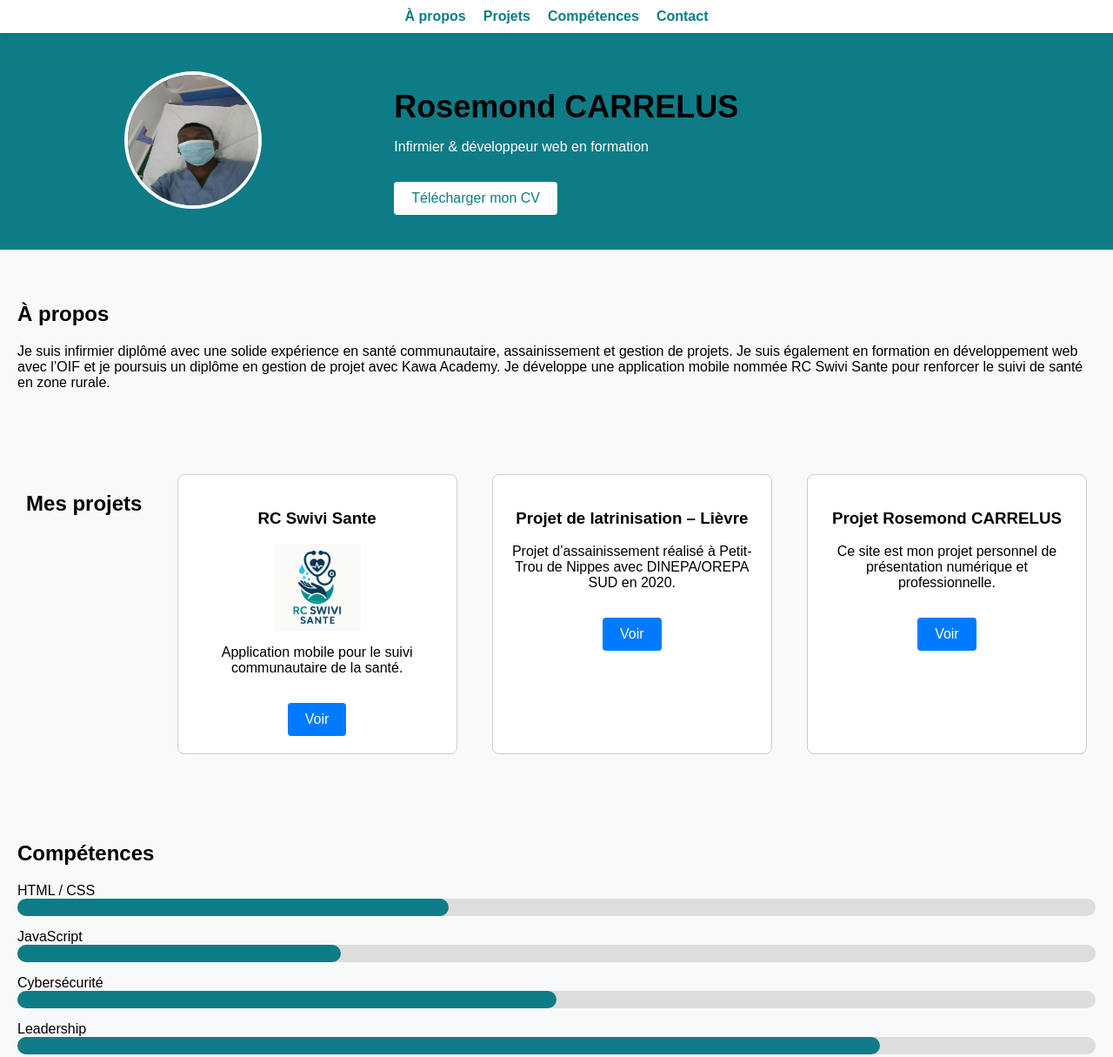
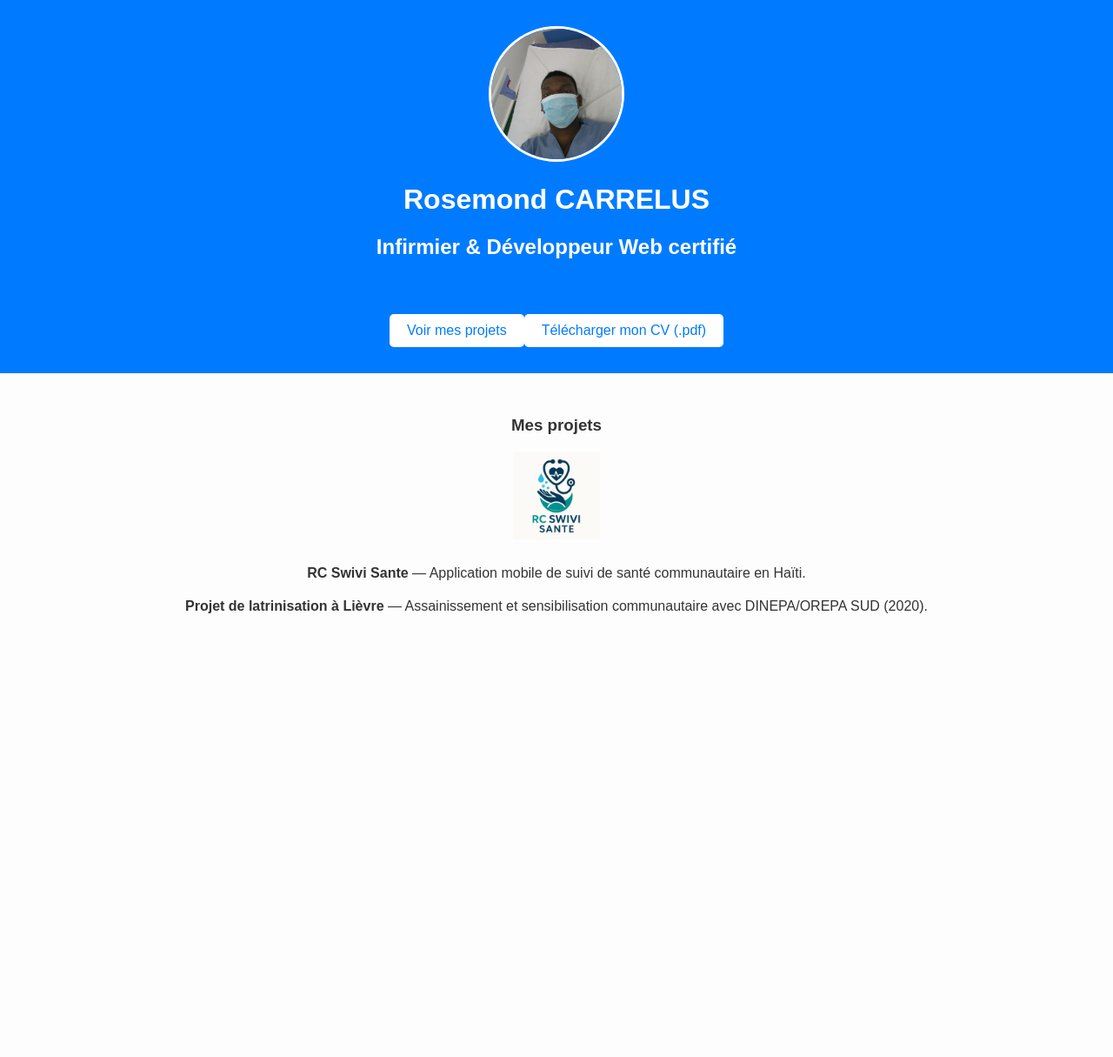
Before and after one commit to Brown300/CARRE, a plain HTML site: page index.html in a window 1280 px wide. Shown: the top 1215 px of the page at 87% size. After the commit the page ends 800 px from the top, so only its background shows below. Drawn offline with Linux system fonts and the light colour scheme.

Commit message:
Add files via upload

```diff
--- a/index.html
+++ b/index.html
@@ -1,85 +1,2 @@
-
-<!DOCTYPE html>
-<html lang="fr">
-<head>
-  <meta charset="UTF-8" />
-  <meta name="viewport" content="width=device-width, initial-scale=1.0"/>
-  <title>Rosemond CARRELUS - Portfolio</title>
-  <link rel="stylesheet" href="style.css" />
-</head>
-<body>
-  <nav class="navbar">
-    <a href="#about">À propos</a>
-    <a href="#projects">Projets</a>
-    <a href="#skills">Compétences</a>
-    <a href="#contact">Contact</a>
-  </nav>
-
-  <header class="hero">
-    <div class="hero-left">
-      <img src="profile.jpg" alt="Photo de Rosemond CARRELUS" class="profile-pic" />
-    </div>
-    <div class="hero-right">
-      <h1 style="color:#000000;">Rosemond CARRELUS</h1>
-      <p>Infirmier & développeur web en formation</p>
-      <a href="cv_rosemond_carrelus.pdf" class="btn">Télécharger mon CV</a>
-    </div>
-  </header>
-
-  <section class="about" id="about">
-    <h2>À propos</h2>
-    <p>Je suis infirmier diplômé avec une solide expérience en santé communautaire, assainissement et gestion de projets. Je suis également en formation en développement web avec l’OIF et je poursuis un diplôme en gestion de projet avec Kawa Academy. Je développe une application mobile nommée RC Swivi Sante pour renforcer le suivi de santé en zone rurale.</p>
-  </section>
-
-  <section class="projects" id="projects">
-    <h2>Mes projets</h2>
-    <div class="project-card">
-      <h3>RC Swivi Sante</h3>
-      <img src="logo_rc_swivi_sante.png" alt="Logo RC Swivi Sante" class="logo" />
-      <p>Application mobile pour le suivi communautaire de la santé.</p>
-      <a href="logo_rc_swivi_sante.png" class="btn-blue" target="_blank">Voir</a>
-    </div>
-    <div class="project-card">
-      <h3>Projet de latrinisation – Lièvre</h3>
-      <p>Projet d’assainissement réalisé à Petit-Trou de Nippes avec DINEPA/OREPA SUD en 2020.</p>
-      <a href="#" class="btn-blue">Voir</a>
-    </div>
-    <div class="project-card">
-      <h3>Projet Rosemond CARRELUS</h3>
-      <p>Ce site est mon projet personnel de présentation numérique et professionnelle.</p>
-      <a href="#" class="btn-blue">Voir</a>
-    </div>
-  </section>
-
-  <section class="skills" id="skills">
-    <h2>Compétences</h2>
-    <div class="skill"><span>HTML / CSS</span><div class="bar"><div class="progress" style="width:40%"></div></div></div>
-    <div class="skill"><span>JavaScript</span><div class="bar"><div class="progress" style="width:30%"></div></div></div>
-    <div class="skill"><span>Cybersécurité</span><div class="bar"><div class="progress" style="width:50%"></div></div></div>
-    <div class="skill"><span>Leadership</span><div class="bar"><div class="progress" style="width:80%"></div></div></div>
-    <div class="skill"><span>Travail en équipe</span><div class="bar"><div class="progress" style="width:85%"></div></div></div>
-  </section>
-
-  <section class="contact" id="contact">
-    <h2>Contact</h2>
-    <form>
-      <input type="text" placeholder="Votre nom" required />
-      <input type="text" placeholder="Sujet" required />
-      <textarea placeholder="Votre message" required></textarea>
-      <button type="submit">Envoyer</button>
-    </form>
-    <p>Email : <a href="mailto:r.carrelus45@yahoo.com">r.carrelus45@yahoo.com</a></p>
-    <p>Téléphone : (+509) 3724 9699</p>
-  </section>
-
-  <footer>
-    <p>© 2025 Rosemond CARRELUS — Tous droits réservés.</p>
-  <p>Voir le site en ligne : <a href="https://brown300.github.io/PORTFOLIO-ROSEMOND-/" target="_blank">Cliquez ici</a></p>
-
-<p>Télécharger le lien du site :</p>
-<a href="LIEN_SITE_WEB_ROSEMOND.txt" download class="btn">Télécharger le lien GitHub</a>
-
-</footer>
-
-</body>
-</html>
+<!DOCTYPE html><html lang="fr"><head><meta charset="UTF-8" /><meta name="viewport" content="width=device-width, initial-scale=1.0"/><title>Rosemond CARRELUS - Portfolio</title><link rel="stylesheet" href="style.css"></head><body><header class="hero"><img src="profile.jpg" alt="Photo de Rosemond" class="profile-img"><h1>Rosemond CARRELUS</h1><h2>Infirmier & Développeur Web certifié</h2><nav class="navbar"><a href="index.html">Accueil</a><a href="apropos.html">À propos</a><a href="contact.html">Contact</a></nav>
+    <a class="btn" href="#projects">Voir mes projets</a><a class="btn" href="cv_rosemond_carrelus.pdf" download>Télécharger mon CV (.pdf)</a></header><section class="projects" id="projects"><h3>Mes projets</h3><div class="project"><img src="logo_rc_swivi_sante.png" alt="Logo RC Swivi Sante" class="logo-img"><p><strong>RC Swivi Sante</strong> — Application mobile de suivi de santé communautaire en Haïti.</p></div><div class="project"><p><strong>Projet de latrinisation à Lièvre</strong> — Assainissement et sensibilisation communautaire avec DINEPA/OREPA SUD (2020).</p></div></section></body></html>
--- a/style.css
+++ b/style.css
@@ -1,46 +1,12 @@
-
-body { font-family: Arial, sans-serif; margin: 0; background-color: #f8f9fa; }
-.navbar {
-  background-color: #fff;
-  padding: 10px 20px;
-  display: flex;
-  justify-content: center;
-  gap: 20px;
-  box-shadow: 0 2px 5px rgba(0,0,0,0.1);
-  position: sticky;
-  top: 0;
-  z-index: 100;
-}
-.navbar a {
-  color: #0e7c86;
-  text-decoration: none;
-  font-weight: bold;
-}
-.navbar a:hover {
-  color: #007BFF;
-}
-header.hero { display: flex; background-color: #0e7c86; color: white; padding: 40px 20px; align-items: center; }
-.hero-left { flex: 1; text-align: center; }
-.profile-pic { width: 150px; height: 150px; border-radius: 100%; border: 4px solid white; }
-.hero-right { flex: 2; padding-left: 30px; }
-.hero-right h1 { font-size: 36px; margin-bottom: 10px; }
-.btn, .btn-blue {
-  padding: 10px 20px;
-  text-decoration: none;
-  border-radius: 4px;
-  display: inline-block;
-  margin-top: 15px;
-}
-.btn { background-color: white; color: #0e7c86; }
-.btn-blue { background-color: #007BFF; color: white; }
-section { padding: 40px 20px; }
-.projects { display: flex; gap: 20px; justify-content: space-around; flex-wrap: wrap; }
-.project-card { background: white; border: 1px solid #ccc; padding: 20px; width: 280px; border-radius: 8px; text-align: center; }
-.project-card img.logo { width: 100px; margin: 10px auto; display: block; }
-.skills .skill { margin-bottom: 15px; }
-.skills .bar { background-color: #ddd; height: 20px; border-radius: 10px; }
-.skills .progress { background-color: #0e7c86; height: 100%; border-radius: 10px; }
-.contact form { display: flex; flex-direction: column; gap: 10px; max-width: 500px; margin-bottom: 20px; }
-.contact input, .contact textarea { padding: 10px; border: 1px solid #ccc; border-radius: 5px; }
-.contact button { background-color: #0e7c86; color: white; padding: 10px; border: none; border-radius: 5px; }
-footer { text-align: center; padding: 20px; background: #ddd; }
+body {font-family: Arial, sans-serif;margin: 0;padding: 0;background: #fdfdfd;color: #333;text-align: center;}
+.navbar {margin: 15px 0;}
+.navbar a {margin: 0 10px;text-decoration: none;color: #007BFF;}
+.hero {background: #007BFF;color: white;padding: 30px 15px;}
+.profile-img {width: 150px;height: 150px;border-radius: 100%;object-fit: cover;border: 3px solid white;}
+section {padding: 30px 20px;}
+.project {margin: 20px auto;}
+.logo-img {width: 100px;margin-bottom: 10px;}
+.btn {display: inline-block;margin-top: 10px;padding: 10px 20px;background: white;color: #007BFF;text-decoration: none;border-radius: 5px;}
+form {max-width: 400px;margin: auto;display: flex;flex-direction: column;gap: 10px;}
+input, textarea {padding: 10px;border: 1px solid #ccc;border-radius: 4px;}
+button {padding: 10px;background-color: #007BFF;color: white;border: none;border-radius: 4px;}
```
Also changed, not shown: apropos.html (added, +1 -0 lines), contact.html (added, +1 -0 lines).
